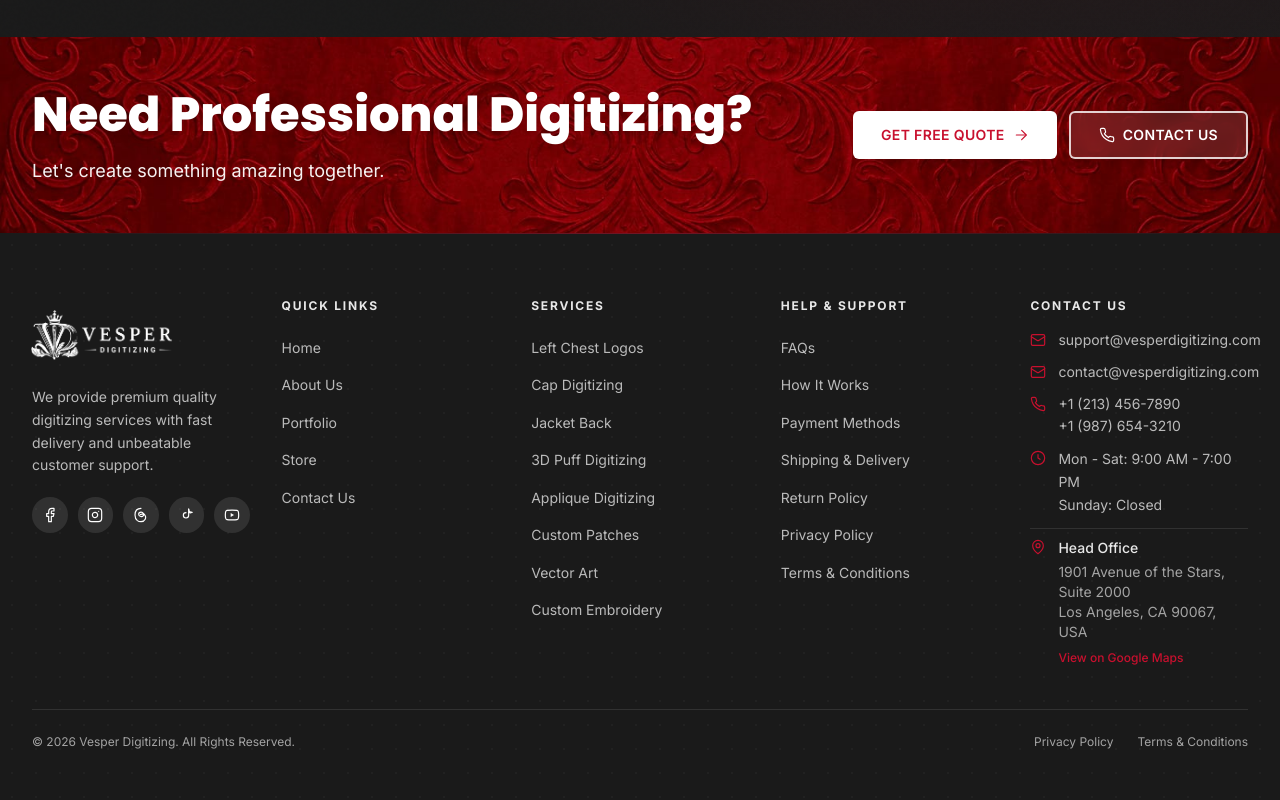
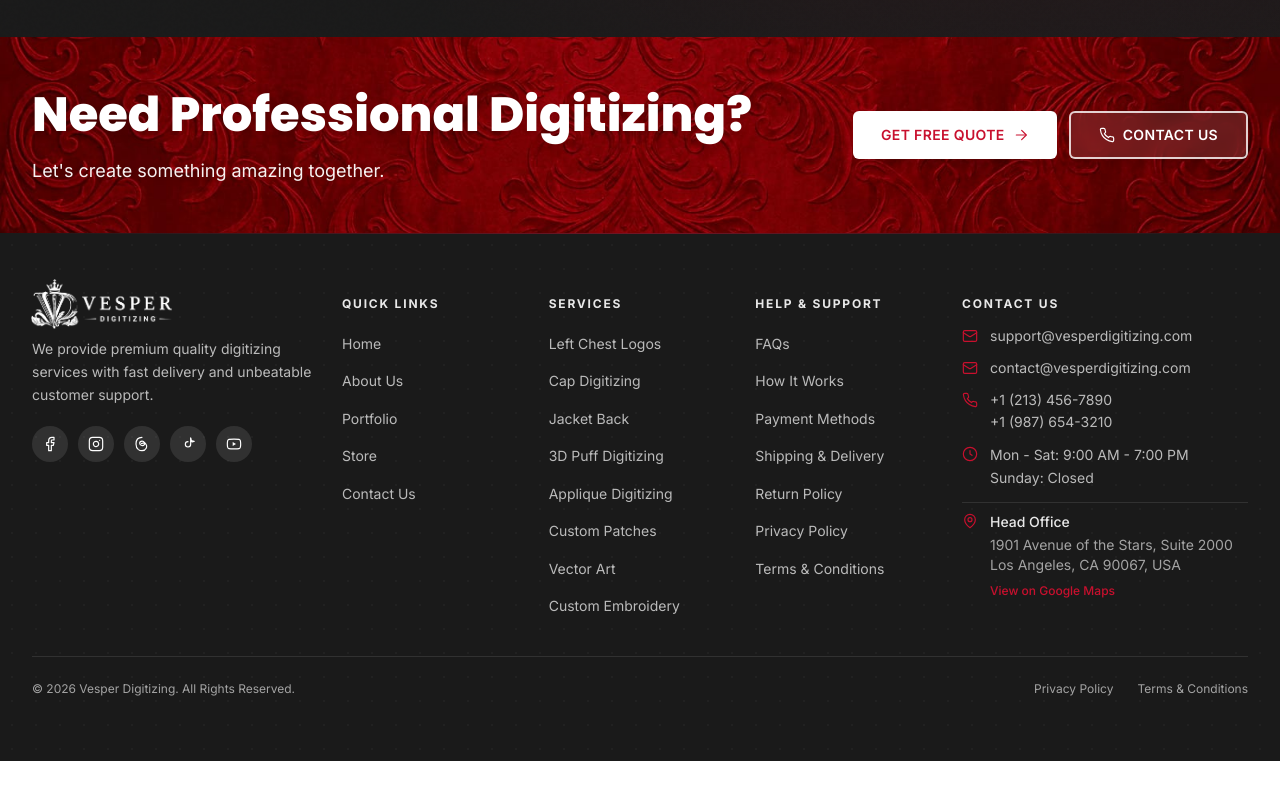
Before and after one commit to vesperdigitizing-a11y/vesper-digitizing, a Next.js app: page / in a window 1280 px wide. Shown: the part 6841-7641 px from the top of the page. After the commit the page ends 7602 px from the top, so only its background shows below. Built offline with nearby package versions, Linux system fonts and the light colour scheme.

Commit message:
fix: enhance layout and structure of Footer component for improved readability and organization

```diff
--- a/components/Footer.tsx
+++ b/components/Footer.tsx
@@ -11,7 +11,6 @@
   Threads,
   TikTok,
   Youtube,
-  ArrowRight,
 } from "./icons";
 
 const QUICK_LINKS = [
@@ -79,17 +78,22 @@
       />
 
       <div className="relative mx-auto max-w-7xl px-4 py-12 sm:px-6 lg:px-8 lg:py-16">
-        <div className="grid grid-cols-1 gap-10 md:grid-cols-2 lg:grid-cols-5 lg:gap-8">
-          {/* Brand + tagline + socials */}
-          <div className="lg:col-span-1">
+        <div className="grid grid-cols-1 items-start gap-10 md:grid-cols-2 lg:grid-cols-12 lg:gap-6">
+          {/* 1. Brand + tagline + socials */}
+          <div className="lg:col-span-3 flex flex-col justify-start">
+            {/* -mb-4 lagane se extra gap khatam ho jayega */}
+            <div className="-mt-3 sm:-mt-4 -mb-3 sm:-mb-4">
               <Image
                 src="/images/LogoTransparent.png"
                 alt="Vesper Digitizing"
                 width={805}
                 height={310}
-              className="h-14 w-auto brightness-0 invert sm:h-18 relative right-6"
+                className="h-14 w-auto object-contain brightness-0 invert sm:h-18 relative right-6 top-[-15px] block"
               />
-            <p className="mt-4 max-w-xs text-sm leading-relaxed text-white/70">
+            </div>
+
+            {/* mt-1 / mt-0 se text perfectly place ho jayega */}
+            <p className="mt-0 max-w-xs text-sm leading-relaxed text-white/70">
               We provide premium quality digitizing services with fast delivery
               and unbeatable customer support.
             </p>
@@ -111,9 +115,9 @@
             </div>
           </div>
 
-          {/* Quick Links */}
-          <div>
-            <h3 className="text-xs font-bold uppercase tracking-[0.15em] text-white/90 mb-4">
+          {/* 2. Quick Links */}
+          <div className="lg:col-span-2">
+            <h3 className="text-xs font-bold uppercase tracking-[0.15em] text-white/90 mb-4 leading-none">
               Quick Links
             </h3>
             <ul className="space-y-2.5">
@@ -133,9 +137,9 @@
             </ul>
           </div>
 
-          {/* Services */}
-          <div>
-            <h3 className="text-xs font-bold uppercase tracking-[0.15em] text-white/90 mb-4">
+          {/* 3. Services */}
+          <div className="lg:col-span-2">
+            <h3 className="text-xs font-bold uppercase tracking-[0.15em] text-white/90 mb-4 leading-none">
               Services
             </h3>
             <ul className="space-y-2.5">
@@ -155,9 +159,9 @@
             </ul>
           </div>
 
-          {/* Help & Support */}
-          <div>
-            <h3 className="text-xs font-bold uppercase tracking-[0.15em] text-white/90 mb-4">
+          {/* 4. Help & Support */}
+          <div className="lg:col-span-2">
+            <h3 className="text-xs font-bold uppercase tracking-[0.15em] text-white/90 mb-4 leading-none">
               Help &amp; Support
             </h3>
             <ul className="space-y-2.5">
@@ -177,9 +181,9 @@
             </ul>
           </div>
 
-          {/* Contact Us Section */}
-          <div>
-            <h3 className="text-xs font-bold uppercase tracking-[0.15em] text-white/90 mb-4">
+          {/* 5. Contact Us Section */}
+          <div className="lg:col-span-3">
+            <h3 className="text-xs font-bold uppercase tracking-[0.15em] text-white/90 mb-4 leading-none">
               Contact Us
             </h3>
 
@@ -189,7 +193,7 @@
                 <Mail className="mt-0.5 h-4 w-4 shrink-0 text-[#c8102e] transition-transform duration-300 group-hover:scale-110" />
                 <a
                   href="mailto:support@vesperdigitizing.com"
-                  className="transition-colors duration-300 hover:text-[#c8102e] focus:outline-none focus:text-[#c8102e]"
+                  className="whitespace-nowrap transition-colors duration-300 hover:text-[#c8102e] focus:outline-none focus:text-[#c8102e]"
                 >
                   support@vesperdigitizing.com
                 </a>
@@ -200,7 +204,7 @@
                 <Mail className="mt-0.5 h-4 w-4 shrink-0 text-[#c8102e] transition-transform duration-300 group-hover:scale-110" />
                 <a
                   href="mailto:contact@vesperdigitizing.com"
-                  className="transition-colors duration-300 hover:text-[#c8102e] focus:outline-none focus:text-[#c8102e]"
+                  className="whitespace-nowrap transition-colors duration-300 hover:text-[#c8102e] focus:outline-none focus:text-[#c8102e]"
                 >
                   contact@vesperdigitizing.com
                 </a>
```
Lines whose indentation alone changed are shown as unchanged.
